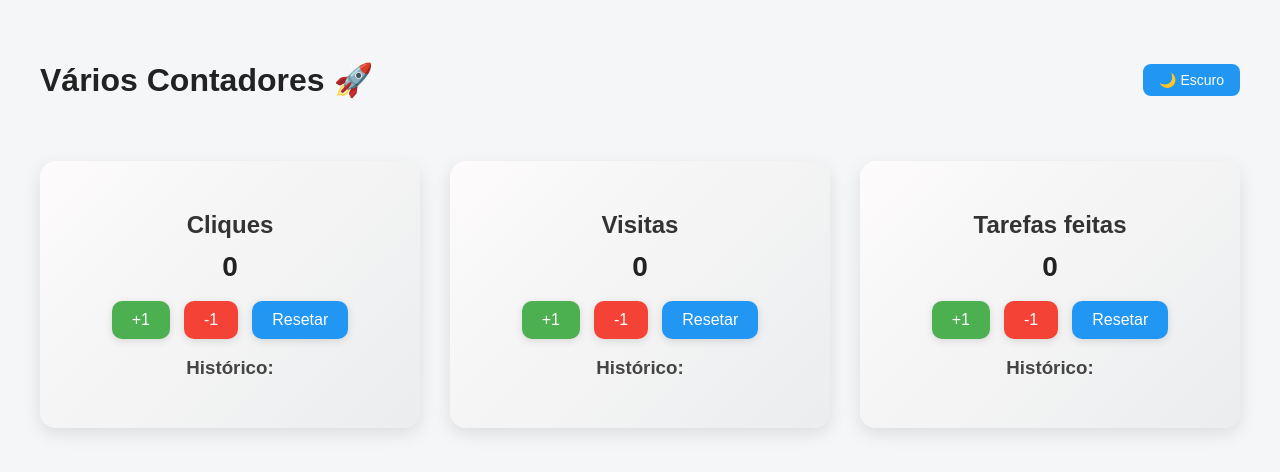
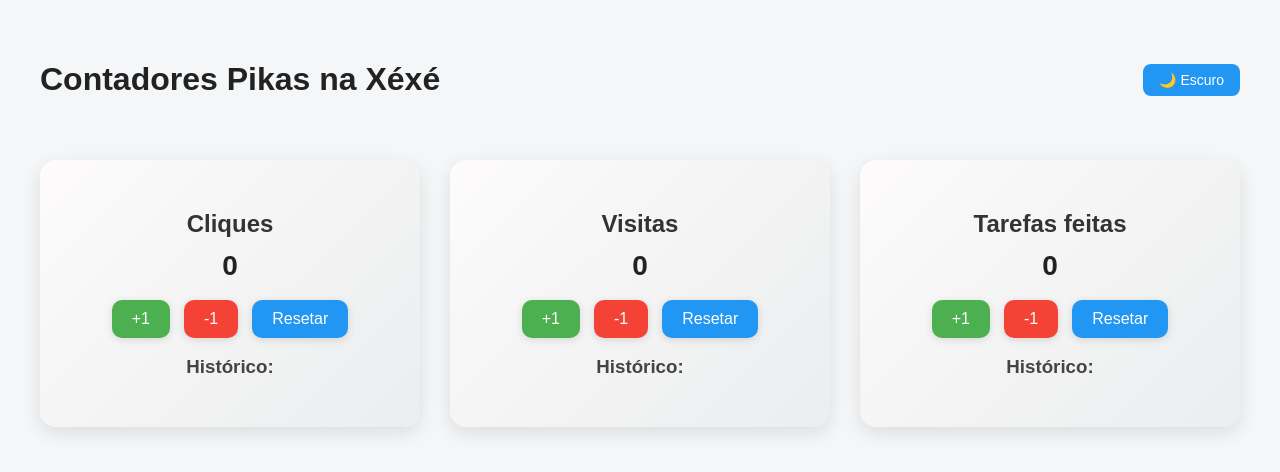
Before and after one commit to jvcfds/cobra-assassina, a React (Create React App) app: page / in a window 1280 px wide. Shown: the top 472 px of the page. Built offline with nearby package versions, Linux system fonts and the light colour scheme.

Commit message:
mudando título do app

```diff
--- a/src/App.tsx
+++ b/src/App.tsx
@@ -15,7 +15,7 @@ function App() {
   return (
     <div className={darkMode ? "app dark" : "app"}>
       <header className="app-header">
-        <h1>Vários Contadores 🚀</h1>
+        <h1>Contadores Pikas na Xéxé</h1>
         <button className="toggle-btn" onClick={() => setDarkMode(!darkMode)}>
           {darkMode ? "☀️ Claro" : "🌙 Escuro"}
         </button>
```
